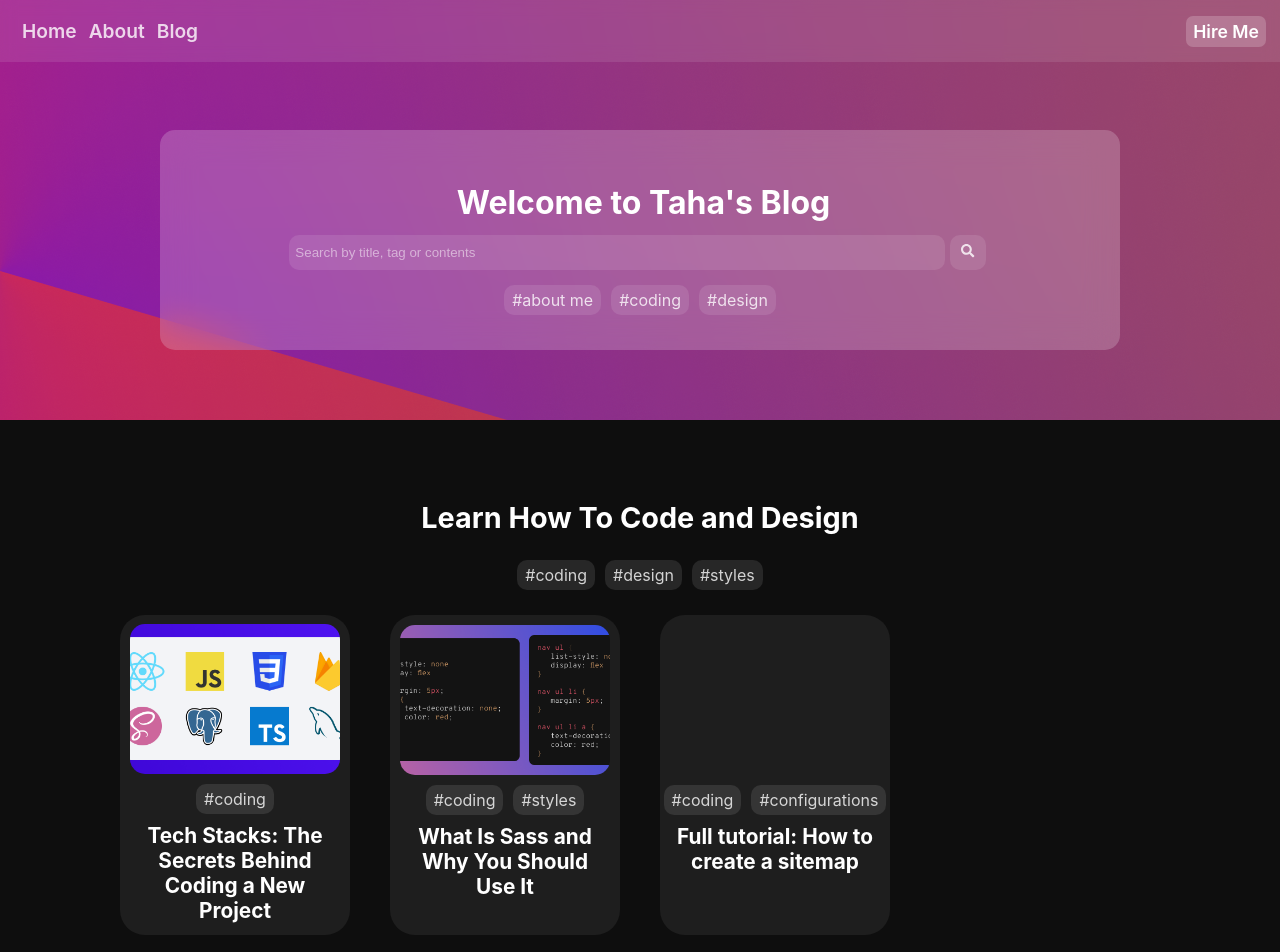
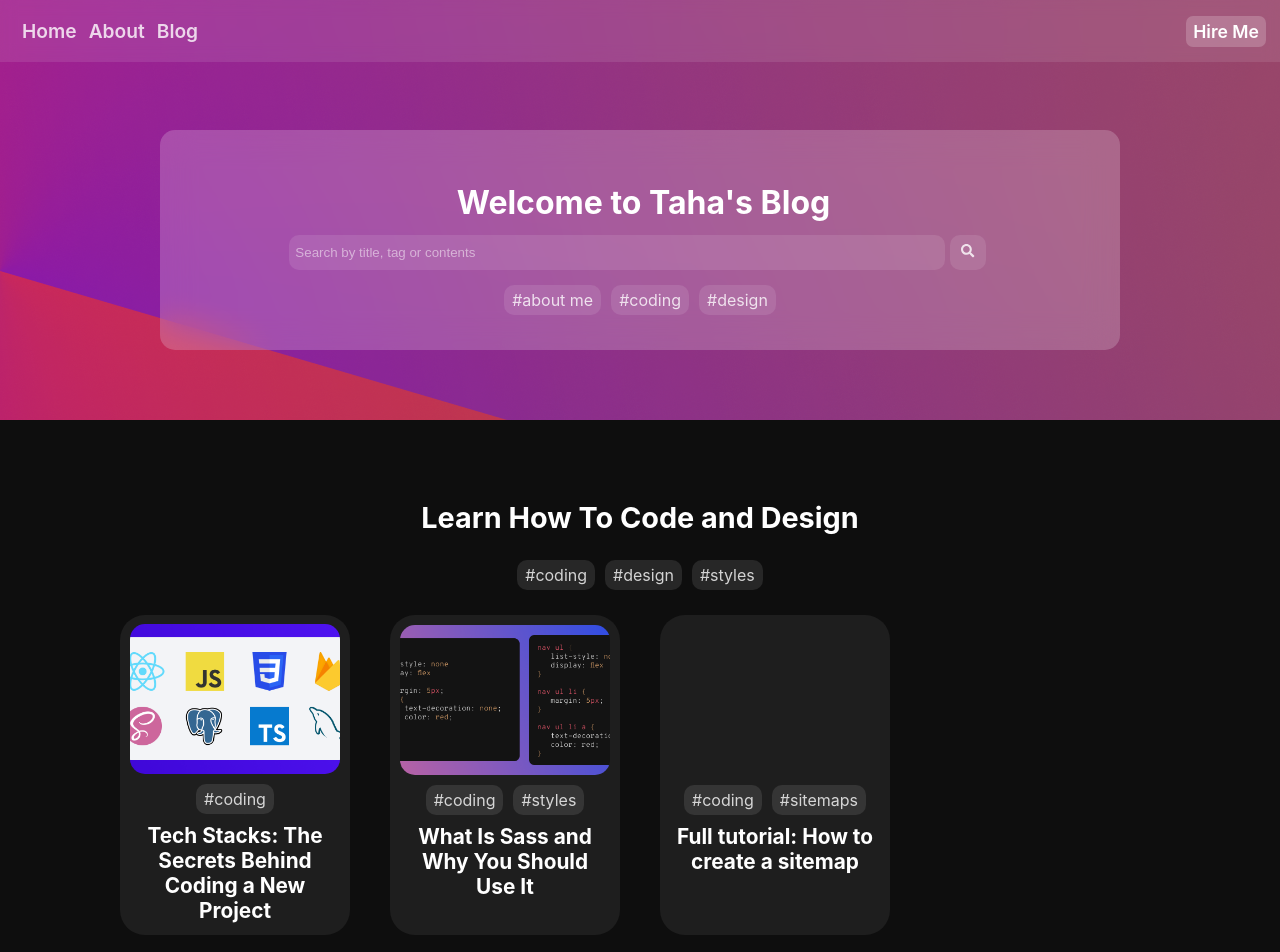
Before and after one commit to parachataha/portfolio-v1, a React (Create React App) app: page /blog in a window 1280 px wide. Shown: the top 952 px of the page. Built offline with nearby package versions, Linux system fonts and the light colour scheme.

Commit message:
new data

```diff
--- a/src/data.js
+++ b/src/data.js
@@ -259,7 +259,7 @@ const blogData = [
     },
     { id: "how-to-create-a-sitemap",
     title: "Full tutorial: How to create a sitemap",
-    tags: ["coding", "configurations", "sitemaps", "websites", "search"],
+    tags: ["coding", "sitemaps", "websites", "search"],
     keywords: "",
     body: `<section id='what_are_sitemaps'>
     <h3>What on earth is a sitemap?</h3>
```
